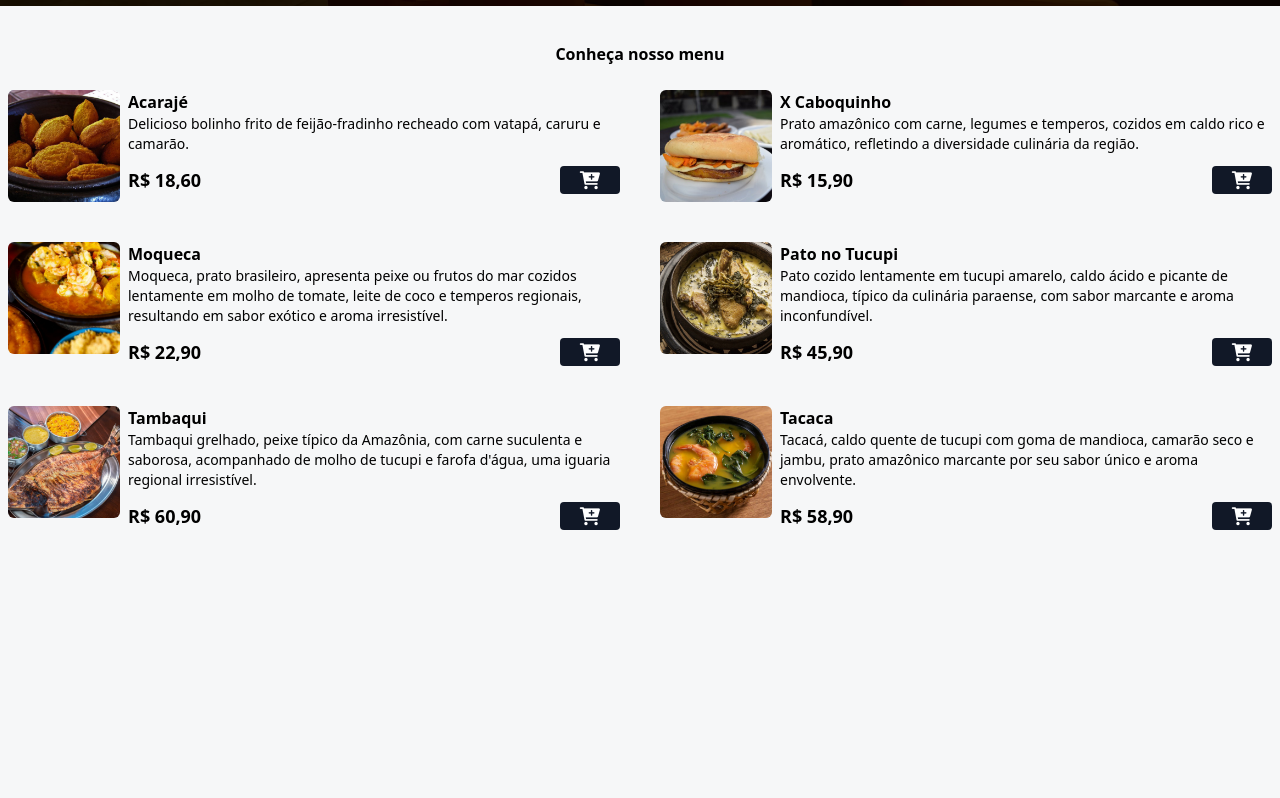
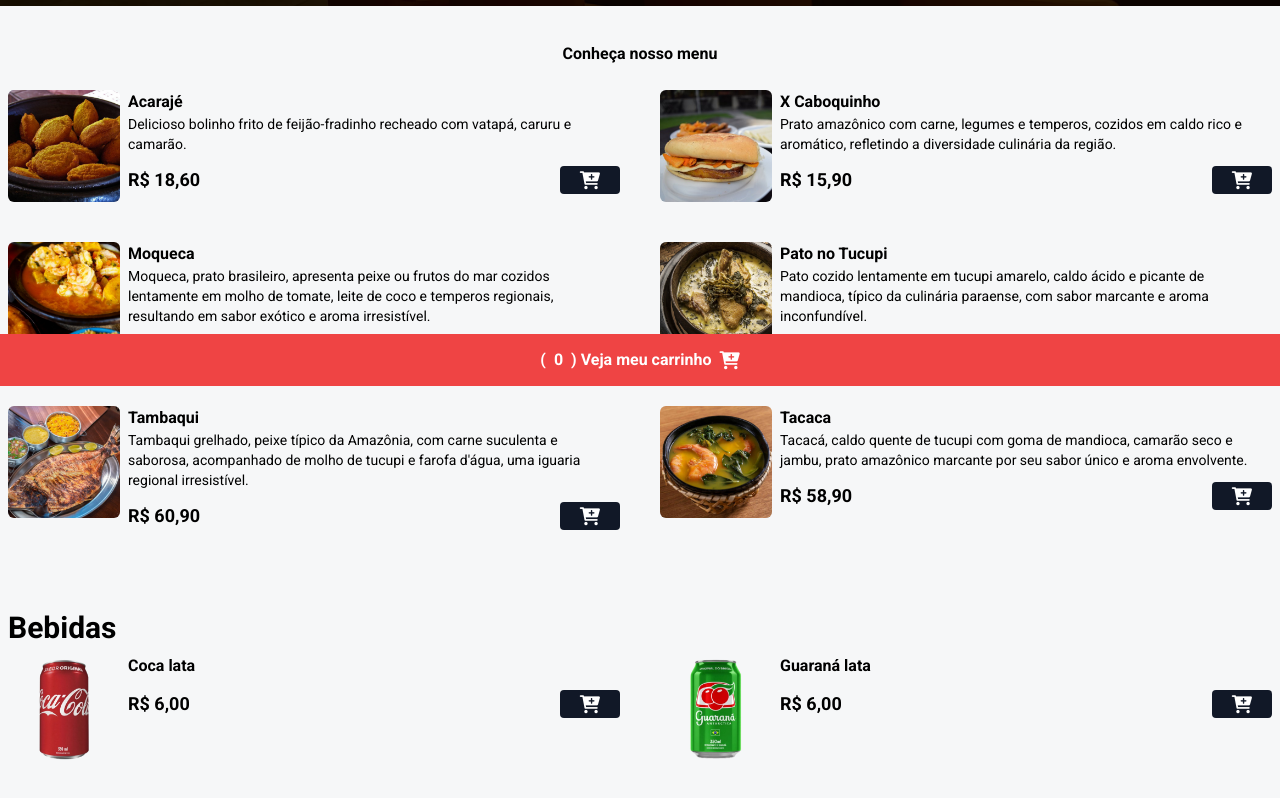
Before and after one commit to LeoCortarelli/norteSul, a website: page index.html in a window 1280 px wide. Shown: the part 414-1212 px from the top of the page. Before the commit the page ends 1024 px from the top, so only its background shows below. Drawn offline with Linux system fonts and the light colour scheme.

Commit message:
front-end, modal, response, fonts, cart de compras

```diff
--- a/index.html
+++ b/index.html
@@ -3,6 +3,9 @@
 <head>
     <meta charset="UTF-8">
     <meta name="viewport" content="width=device-width, initial-scale=1.0">
+    <link rel="preconnect" href="https://fonts.googleapis.com"/>
+    <link rel="preconnect" href="https://fonts.gstatic.com" crossorigin/>
+    <link href="https://fonts.googleapis.com/css2?family=Roboto:wght@400;500;700&display=swap" rel="stylesheet"/>
     <link rel="stylesheet" href="https://cdnjs.cloudflare.com/ajax/libs/font-awesome/6.0.0-beta3/css/all.min.css" integrity="sha512-Fo3rlrZj/k7ujTnHg4CGR2D7kSs0v4LLanw2qksYuRlEzO+tcaEPQogQ0KaoGN26/zrn20ImR1DfuLWnOo7aBA==" crossorigin="anonymous" referrerpolicy="no-referrer" />
     <link rel="stylesheet" href="./styles/output.css">
     <title>Norte a Sul Delivery</title>
@@ -60,7 +63,7 @@
                             <p class="font-bold text-lg">R$ 18,60</p>
 
                             <!-- Card -->
-                            <button class="bg-gray-900 px-5 rounded add-to-cart-btn" data-name="Acarajé" data-price="18,60">
+                            <button class="bg-gray-900 px-5 rounded add-to-cart-btn" data-name="Acarajé" data-price="18.60">
                                 <!-- as propriedades do data serve para pegar o nome e o preço do produto para colocar no javaScripit -->
                                 <i class="fa fa-cart-plus text-lg text-white"></i>
                             </button>
@@ -86,7 +89,7 @@
                             <p class="font-bold text-lg">R$ 15,90</p>
 
                             <!-- Card -->
-                            <button class="bg-gray-900 px-5 rounded add-to-cart-btn" data-name="X Caboquinho" data-price="15,90">
+                            <button class="bg-gray-900 px-5 rounded add-to-cart-btn" data-name="X Caboquinho" data-price="15.90">
                                 <!-- as propriedades do data serve para pegar o nome e o preço do produto para colocar no javaScripit -->
                                 <i class="fa fa-cart-plus text-lg text-white"></i>
                             </button>
@@ -112,7 +115,7 @@
                             <p class="font-bold text-lg">R$ 22,90</p>
 
                             <!-- Card -->
-                            <button class="bg-gray-900 px-5 rounded add-to-cart-btn" data-name="Moqueca" data-price="22,90">
+                            <button class="bg-gray-900 px-5 rounded add-to-cart-btn" data-name="Moqueca" data-price="22.90">
                                 <!-- as propriedades do data serve para pegar o nome e o preço do produto para colocar no javaScripit -->
                                 <i class="fa fa-cart-plus text-lg text-white"></i>
                             </button>
@@ -138,7 +141,7 @@
                             <p class="font-bold text-lg">R$ 45,90</p>
 
                             <!-- Card -->
-                            <button class="bg-gray-900 px-5 rounded add-to-cart-btn" data-name="Pato no Tucupi" data-price="45,90">
+                            <button class="bg-gray-900 px-5 rounded add-to-cart-btn" data-name="Pato no Tucupi" data-price="45.90">
                                 <!-- as propriedades do data serve para pegar o nome e o preço do produto para colocar no javaScripit -->
                                 <i class="fa fa-cart-plus text-lg text-white"></i>
                             </button>
@@ -164,7 +167,7 @@
                             <p class="font-bold text-lg">R$ 60,90</p>
 
                             <!-- Card -->
-                            <button class="bg-gray-900 px-5 rounded add-to-cart-btn" data-name="Tambaqui" data-price="60,90">
+                            <button class="bg-gray-900 px-5 rounded add-to-cart-btn" data-name="Tambaqui" data-price="60.90">
                                 <!-- as propriedades do data serve para pegar o nome e o preço do produto para colocar no javaScripit -->
                                 <i class="fa fa-cart-plus text-lg text-white"></i>
                             </button>
@@ -190,7 +193,7 @@
                             <p class="font-bold text-lg">R$ 58,90</p>
 
                             <!-- Card -->
-                            <button class="bg-gray-900 px-5 rounded add-to-cart-btn" data-name="Tacaca" data-price="58,90">
+                            <button class="bg-gray-900 px-5 rounded add-to-cart-btn" data-name="Tacaca" data-price="58.90">
                                 <!-- as propriedades do data serve para pegar o nome e o preço do produto para colocar no javaScripit -->
                                 <i class="fa fa-cart-plus text-lg text-white"></i>
                             </button>   <!-- Parou no 41:03 -->
@@ -199,7 +202,105 @@
             </div>
             <!-- FIM PRODUTO ITEM -->
         </main>
+
+
+        <div class="mx-auto max-w-7xl px-2 my-2">
+            <h2 class="font-bold text-3xl">Bebidas</h2>
+        </div>
+
+        <!-- GRID BEBIDAS -->
+        <div class="grid grid-cols-1 md:grid-cols-2 gap-7 md:gap-10 mx-auto max-w-7xl px-2 mb-20" id="menu">
+            <!-- BEBIDA ITEM -->
+            <div class="flex gap-2 w-full">
+                <img src="./assets/refri-1.png" alt="Coca lata"
+                    class="w-28 h-28 rounded-md hover:scale-110 hover:-rotate-2 duration-300"/>
+                    <div class="w-full">
+                        <!-- Titulo -->
+                        <p class="font-bold">Coca lata</p>
+
+                        <!-- PREÇO E CARRINHO DE COMPRAS -->
+                        <div class="flex items-center gap-2 justify-between mt-3">
+                            <!-- Preço -->
+                            <p class="font-bold text-lg">R$ 6,00</p>
+
+                            <!-- Card -->
+                            <button class="bg-gray-900 px-5 rounded add-to-cart-btn" data-name="Coca lata" data-price="6">
+                                <!-- as propriedades do data serve para pegar o nome e o preço do produto para colocar no javaScripit -->
+                                <i class="fa fa-cart-plus text-lg text-white"></i>
+                            </button>
+                        </div>
+                    </div>
+            </div>
+            <!-- FIM BEBIDA ITEM -->
+
+            <!-- BEBIDA ITEM -->
+            <div class="flex gap-2 w-full">
+                <img src="./assets/refri-2.png" alt="Guaraná lata"
+                    class="w-28 h-28 rounded-md hover:scale-110 hover:-rotate-2 duration-300"/>
+                    <div class="w-full">
+                        <!-- Titulo -->
+                        <p class="font-bold">Guaraná lata</p>
+
+                        <!-- PREÇO E CARRINHO DE COMPRAS -->
+                        <div class="flex items-center gap-2 justify-between mt-3">
+                            <!-- Preço -->
+                            <p class="font-bold text-lg">R$ 6,00</p>
+
+                            <!-- Card -->
+                            <button class="bg-gray-900 px-5 rounded add-to-cart-btn" data-name="Guaraná lata" data-price="6">
+                                <!-- as propriedades do data serve para pegar o nome e o preço do produto para colocar no javaScripit -->
+                                <i class="fa fa-cart-plus text-lg text-white"></i>
+                            </button>
+                        </div>
+                    </div>
+            </div>
+            <!-- FIM BEBIDA ITEM -->
+        </div>
+        <!-- FIM GRID BEBIDAS -->
     </div>
     <!-- FIM MENU -->
+
+
+    <!-- MODAL CART -->
+    <div class="bg-black/60 w-full h-full fixed top-0 left-0 z-[99] items-center justify-center hidden">
+        <div class="bg-white p-5 rounded-md min-w-[90%] md:min-w-[600px]">
+            <!-- (md:min-w-[600px]) O tamanho da modal fica melhor quando a tela está no desktop e menor de 600px ele diminui no celular -->
+
+            <h2 class="text-center font-bold text-2xl mb-2">Meu Carrinho</h2>
+
+            <!-- ITENS NO CARRINHO -->
+            <div id="card-items" class="flex justify-between mb-2 flex-col"></div>
+
+            <!-- TOTAL DOS ITENS NO CARRINHO -->
+            <p class="font-bold">Total: <span id="cart-total">0.00</span></p>
+
+            <!-- ENDEREÇO -->
+            <p class="font-bold mt-2">Endereço de entrega:</p>
+            <input type="text" placeholder="Digite seu endereço completo..." id="address" class="w-full border-2 p-1 rounded my-1">
+            <p class="text-red-600 hidden" id="address-warn">Digite seu endereço completo!</p>
+
+            <!-- BOTÕES -->
+            <div class="flex items-center justify-between mt-5 w-full">
+                <button id="close-modal-btn">Fechar</button>
+                <button id="checkout-btn" class="bg-green-500 text-white px-4 py-1 rounded">Finalizar Pedido</button>
+            </div>
+        </div>
+    </div>
+    <!-- FIM MODAL CART -->
+
+
+    <!-- BUTTON CART FOOTER -->
+    <footer class="w-full bg-red-500 py-3 fixed bottom-0 z-40 flex items-center justify-center">
+        <!-- (FIXED) Deixa ele fixo na tela -->
+        <!-- (BOTTOM) Sobrepoe os demais itens -->
+        <!-- (z-40) Deixa ele sempre na frente -->
+
+        <button class="flex items-center gap-2 text-white font-bold" id="cart-btn">
+            (<span class="" id="cart-count">0</span>)
+            Veja meu carrinho
+            <i class="fa fa-cart-plus text-lg text-white"></i>
+        </button>
+    </footer>
+    <!-- FIM BUTTON CART FOOTER -->
 </body>
 </html>
--- a/tailwind.config.js
+++ b/tailwind.config.js
@@ -2,6 +2,9 @@
 module.exports = {
   content: ["./**/*.{html,js}"],
   theme: {
+    fontFamily:{
+      'sans' : ['Roboto', 'sans-serif']
+    },
     extend: {
       backgroundImage:{
         "home": "url(/assets/bg.png)"
```
Also changed, not shown: styles/output.css.
